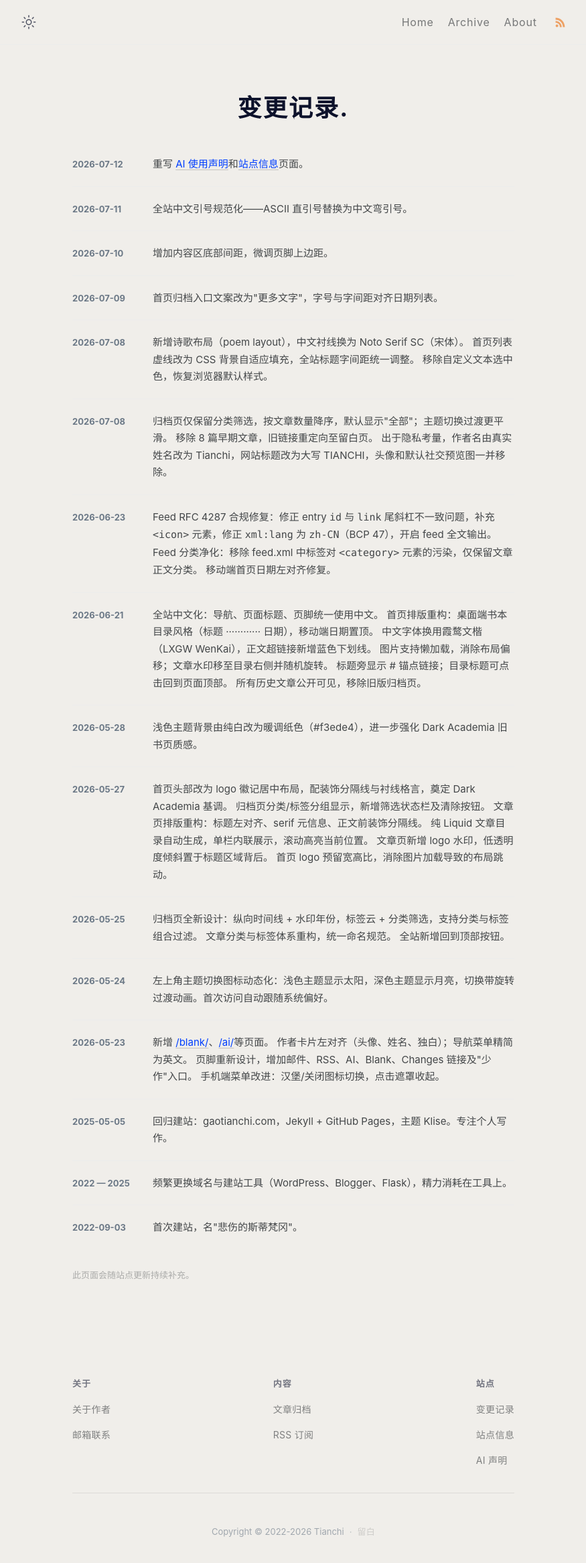
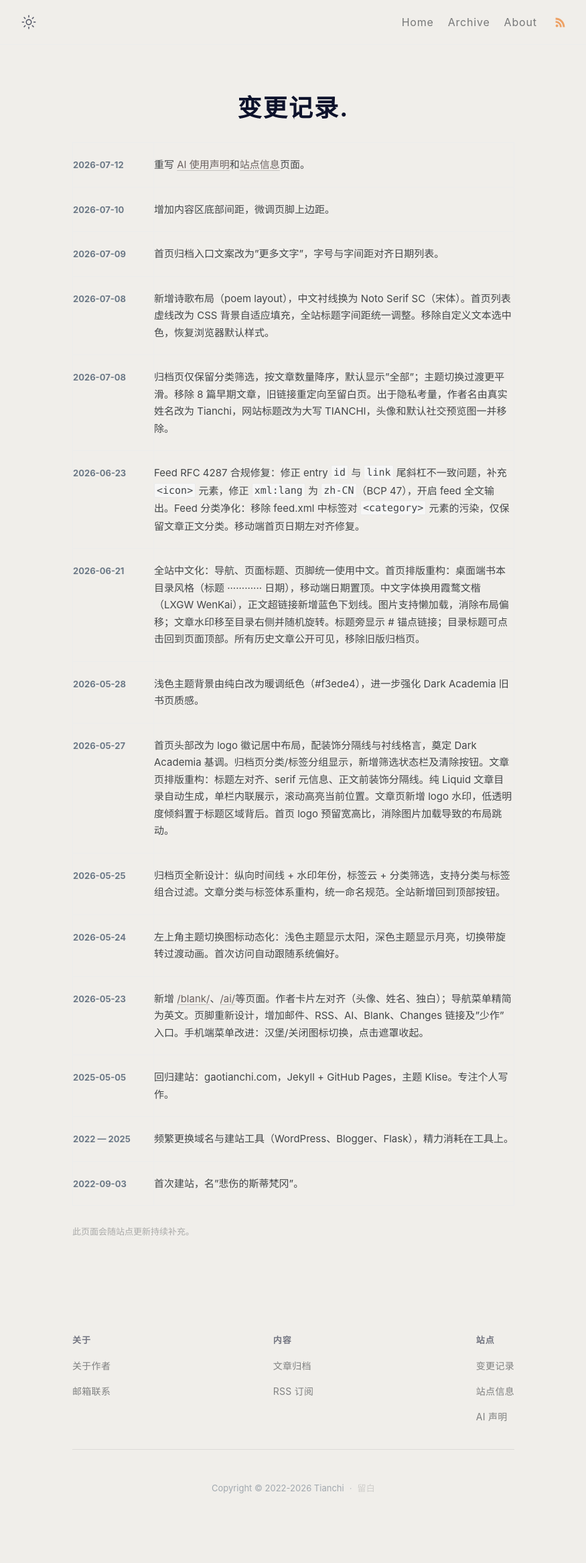
Before and after one commit to gaotianchi/gaotianchi.github.io, a Jekyll site: the page built from _pages/changelog.md, in a window 1280 px wide. Shown: the whole page at 67% size, without its empty margins (202-1077 px from the left). Built offline with Jekyll 4.4.1, drawn with Linux system fonts in a browser that asks for light colours; after the commit the page ends 2268 px from its top, so only the background shows below that.

Commit message:
refactor(changelog): HTML 列表转 Markdown 表格，移除内联样式
- 45 行 HTML <ul> + 55 行内联 <style>（含硬编码蓝色链接）替换为 GFM 表格
- 新增 .changelog-table SCSS 规则于 _post.scss 及 _dark.scss
- 链接颜色由全局 .page-content a 统一接管，不再需要独立覆盖

Co-Authored-By: Claude Fable 5 <noreply@anthropic.com>

```diff
--- a/_pages/changelog.md
+++ b/_pages/changelog.md
@@ -5,184 +5,23 @@ layout: page
 description: 这个站点的变更记录。
 ---
 
-<ul class="changelog">
-  <li class="changelog-entry">
-    <time class="changelog-date">2026-07-12</time>
-    <div class="changelog-content">
-      重写 <a href="/ai/">AI 使用声明</a>和<a href="/colophon/">站点信息</a>页面。
-    </div>
-  </li>
-  <li class="changelog-entry">
-    <time class="changelog-date">2026-07-11</time>
-    <div class="changelog-content">
-      全站中文引号规范化——ASCII 直引号替换为中文弯引号。
-    </div>
-  </li>
-  <li class="changelog-entry">
-    <time class="changelog-date">2026-07-10</time>
-    <div class="changelog-content">
-      增加内容区底部间距，微调页脚上边距。
-    </div>
-  </li>
-  <li class="changelog-entry">
-    <time class="changelog-date">2026-07-09</time>
-    <div class="changelog-content">
-      首页归档入口文案改为"更多文字"，字号与字间距对齐日期列表。
-    </div>
-  </li>
-  <li class="changelog-entry">
-    <time class="changelog-date">2026-07-08</time>
-    <div class="changelog-content">
-      新增诗歌布局（poem layout），中文衬线换为 Noto Serif SC（宋体）。
-      首页列表虚线改为 CSS 背景自适应填充，全站标题字间距统一调整。
-      移除自定义文本选中色，恢复浏览器默认样式。
-    </div>
-  </li>
-  <li class="changelog-entry">
-    <time class="changelog-date">2026-07-08</time>
-    <div class="changelog-content">
-      归档页仅保留分类筛选，按文章数量降序，默认显示"全部"；主题切换过渡更平滑。
-      移除 8 篇早期文章，旧链接重定向至留白页。
-      出于隐私考量，作者名由真实姓名改为 Tianchi，网站标题改为大写 TIANCHI，头像和默认社交预览图一并移除。
-    </div>
-  </li>
-  <li class="changelog-entry">
-    <time class="changelog-date">2026-06-23</time>
-    <div class="changelog-content">
-      Feed RFC 4287 合规修复：修正 entry <code>id</code> 与 <code>link</code> 尾斜杠不一致问题，补充 <code>&lt;icon&gt;</code> 元素，修正 <code>xml:lang</code> 为 <code>zh-CN</code>（BCP 47），开启 feed 全文输出。
-      Feed 分类净化：移除 feed.xml 中标签对 <code>&lt;category&gt;</code> 元素的污染，仅保留文章正文分类。
-      移动端首页日期左对齐修复。
-    </div>
-  </li>
-  <li class="changelog-entry">
-    <time class="changelog-date">2026-06-21</time>
-    <div class="changelog-content">
-      全站中文化：导航、页面标题、页脚统一使用中文。
-      首页排版重构：桌面端书本目录风格（标题 ············ 日期），移动端日期置顶。
-      中文字体换用霞鹜文楷（LXGW WenKai），正文超链接新增蓝色下划线。
-      图片支持懒加载，消除布局偏移；文章水印移至目录右侧并随机旋转。
-      标题旁显示 # 锚点链接；目录标题可点击回到页面顶部。
-      所有历史文章公开可见，移除旧版归档页。
-    </div>
-  </li>
-  <li class="changelog-entry">
-    <time class="changelog-date">2026-05-28</time>
-    <div class="changelog-content">
-      浅色主题背景由纯白改为暖调纸色（#f3ede4），进一步强化 Dark Academia 旧书页质感。
-    </div>
-  </li>
-  <li class="changelog-entry">
-    <time class="changelog-date">2026-05-27</time>
-    <div class="changelog-content">
-      首页头部改为 logo 徽记居中布局，配装饰分隔线与衬线格言，奠定 Dark Academia 基调。
-      归档页分类/标签分组显示，新增筛选状态栏及清除按钮。
-      文章页排版重构：标题左对齐、serif 元信息、正文前装饰分隔线。
-      纯 Liquid 文章目录自动生成，单栏内联展示，滚动高亮当前位置。
-      文章页新增 logo 水印，低透明度倾斜置于标题区域背后。
-      首页 logo 预留宽高比，消除图片加载导致的布局跳动。
-    </div>
-  </li>
-  <li class="changelog-entry">
-    <time class="changelog-date">2026-05-25</time>
-    <div class="changelog-content">
-      归档页全新设计：纵向时间线 + 水印年份，标签云 + 分类筛选，支持分类与标签组合过滤。
-      文章分类与标签体系重构，统一命名规范。
-      全站新增回到顶部按钮。
-    </div>
-  </li>
-  <li class="changelog-entry">
-    <time class="changelog-date">2026-05-24</time>
-    <div class="changelog-content">
-      左上角主题切换图标动态化：浅色主题显示太阳，深色主题显示月亮，切换带旋转过渡动画。首次访问自动跟随系统偏好。
-    </div>
-  </li>
-  <li class="changelog-entry">
-    <time class="changelog-date">2026-05-23</time>
-    <div class="changelog-content">
-      新增 <a href="/blank/">/blank/</a>、<a href="/ai/">/ai/</a>等页面。
-      作者卡片左对齐（头像、姓名、独白）；导航菜单精简为英文。
-      页脚重新设计，增加邮件、RSS、AI、Blank、Changes 链接及"少作"入口。
-      手机端菜单改进：汉堡/关闭图标切换，点击遮罩收起。
-    </div>
-  </li>
-  <li class="changelog-entry">
-    <time class="changelog-date">2025-05-05</time>
-    <div class="changelog-content">
-      回归建站：gaotianchi.com，Jekyll + GitHub Pages，主题 Klise。专注个人写作。
-    </div>
-  </li>
-  <li class="changelog-entry">
-    <time class="changelog-date">2022 — 2025</time>
-    <div class="changelog-content">
-      频繁更换域名与建站工具（WordPress、Blogger、Flask），精力消耗在工具上。
-    </div>
-  </li>
-  <li class="changelog-entry">
-    <time class="changelog-date">2022-09-03</time>
-    <div class="changelog-content">
-      首次建站，名"悲伤的斯蒂梵冈"。
-    </div>
-  </li>
-</ul>
-
-<style>
-  .changelog {
-    list-style: none;
-    margin: 0;
-    padding: 0;
-  }
-  .changelog-entry {
-    display: flex;
-    gap: 1rem;
-    padding: 1.25rem 0;
-    border-bottom: 1px solid #ececec;
-  }
-  .changelog-entry::before {
-    display: none;
-  }
-  .changelog-entry:last-child {
-    border-bottom: none;
-  }
-  .changelog-date {
-    flex-shrink: 0;
-    width: 6.5rem;
-    font-size: 0.8125rem;
-    font-weight: 700;
-    color: #6b7886;
-    padding-top: 1px;
-  }
-  .changelog-content {
-    font-size: 0.9375rem;
-    line-height: 1.7;
-    color: #434648;
-    min-width: 0;
-    overflow-wrap: break-word;
-    word-break: break-word;
-  }
-  .changelog-content a {
-    color: #003fff;
-  }
-  @media (max-width: 768px) {
-    .changelog-entry {
-      flex-direction: column;
-      gap: 0.25rem;
-    }
-    .changelog-date {
-      width: auto;
-    }
-  }
-  body[data-theme="dark"] .changelog-entry {
-    border-bottom-color: #1b1d25;
-  }
-  body[data-theme="dark"] .changelog-date {
-    color: #767f87;
-  }
-  body[data-theme="dark"] .changelog-content {
-    color: #c7bebe;
-  }
-  body[data-theme="dark"] .changelog-content a {
-    color: #ff5277;
-  }
-</style>
+| 日期 | 变更 |
+|------|------|
+| 2026-07-12 | 重写 [AI 使用声明](/ai/)和[站点信息](/colophon/)页面。 |
+| 2026-07-10 | 增加内容区底部间距，微调页脚上边距。 |
+| 2026-07-09 | 首页归档入口文案改为"更多文字"，字号与字间距对齐日期列表。 |
+| 2026-07-08 | 新增诗歌布局（poem layout），中文衬线换为 Noto Serif SC（宋体）。首页列表虚线改为 CSS 背景自适应填充，全站标题字间距统一调整。移除自定义文本选中色，恢复浏览器默认样式。 |
+| 2026-07-08 | 归档页仅保留分类筛选，按文章数量降序，默认显示"全部"；主题切换过渡更平滑。移除 8 篇早期文章，旧链接重定向至留白页。出于隐私考量，作者名由真实姓名改为 Tianchi，网站标题改为大写 TIANCHI，头像和默认社交预览图一并移除。 |
+| 2026-06-23 | Feed RFC 4287 合规修复：修正 entry `id` 与 `link` 尾斜杠不一致问题，补充 `<icon>` 元素，修正 `xml:lang` 为 `zh-CN`（BCP 47），开启 feed 全文输出。Feed 分类净化：移除 feed.xml 中标签对 `<category>` 元素的污染，仅保留文章正文分类。移动端首页日期左对齐修复。 |
+| 2026-06-21 | 全站中文化：导航、页面标题、页脚统一使用中文。首页排版重构：桌面端书本目录风格（标题 ············ 日期），移动端日期置顶。中文字体换用霞鹜文楷（LXGW WenKai），正文超链接新增蓝色下划线。图片支持懒加载，消除布局偏移；文章水印移至目录右侧并随机旋转。标题旁显示 # 锚点链接；目录标题可点击回到页面顶部。所有历史文章公开可见，移除旧版归档页。 |
+| 2026-05-28 | 浅色主题背景由纯白改为暖调纸色（#f3ede4），进一步强化 Dark Academia 旧书页质感。 |
+| 2026-05-27 | 首页头部改为 logo 徽记居中布局，配装饰分隔线与衬线格言，奠定 Dark Academia 基调。归档页分类/标签分组显示，新增筛选状态栏及清除按钮。文章页排版重构：标题左对齐、serif 元信息、正文前装饰分隔线。纯 Liquid 文章目录自动生成，单栏内联展示，滚动高亮当前位置。文章页新增 logo 水印，低透明度倾斜置于标题区域背后。首页 logo 预留宽高比，消除图片加载导致的布局跳动。 |
+| 2026-05-25 | 归档页全新设计：纵向时间线 + 水印年份，标签云 + 分类筛选，支持分类与标签组合过滤。文章分类与标签体系重构，统一命名规范。全站新增回到顶部按钮。 |
+| 2026-05-24 | 左上角主题切换图标动态化：浅色主题显示太阳，深色主题显示月亮，切换带旋转过渡动画。首次访问自动跟随系统偏好。 |
+| 2026-05-23 | 新增 [/blank/](/blank/)、[/ai/](/ai/)等页面。作者卡片左对齐（头像、姓名、独白）；导航菜单精简为英文。页脚重新设计，增加邮件、RSS、AI、Blank、Changes 链接及"少作"入口。手机端菜单改进：汉堡/关闭图标切换，点击遮罩收起。 |
+| 2025-05-05 | 回归建站：gaotianchi.com，Jekyll + GitHub Pages，主题 Klise。专注个人写作。 |
+| 2022 — 2025 | 频繁更换域名与建站工具（WordPress、Blogger、Flask），精力消耗在工具上。 |
+| 2022-09-03 | 首次建站，名"悲伤的斯蒂梵冈"。 |
+{: .changelog-table}
 
 <small style="display:block; margin-top: 2em; opacity: 0.4; font-size: 0.8125rem;">此页面会随站点更新持续补充。</small>
--- a/_sass/klise/_dark.scss
+++ b/_sass/klise/_dark.scss
@@ -54,6 +54,27 @@ body[data-theme="dark"] {
 
       .anchor-head {
         color: inherit;
+      }
+    }
+  }
+
+  // Changelog table
+  .changelog-table {
+    td, th {
+      border-bottom-color: $dark-light;
+    }
+
+    td:first-child {
+      color: $dark-gray;
+    }
+
+    td:last-child {
+      color: $dark-text-base-color;
+    }
+
+    @include media-query($on-mobile) {
+      tr {
+        border-bottom-color: $dark-light;
       }
     }
   }
--- a/_sass/klise/_post.scss
+++ b/_sass/klise/_post.scss
@@ -276,6 +276,65 @@
   }
 }
 
+// Changelog table
+.changelog-table {
+  width: 100%;
+  border-collapse: collapse;
+  font-size: 0.9375rem;
+  line-height: 1.7;
+
+  td, th {
+    padding: 1.25rem 0;
+    border-bottom: 1px solid $light;
+    vertical-align: baseline;
+    text-align: left;
+  }
+
+  th {
+    display: none;
+  }
+
+  td:first-child {
+    width: 6.5rem;
+    font-size: 0.8125rem;
+    font-weight: 700;
+    color: $gray;
+    white-space: nowrap;
+    padding-right: 1rem;
+  }
+
+  td:last-child {
+    color: $text-base-color;
+  }
+
+  tr:last-child td {
+    border-bottom: none;
+  }
+
+  @include media-query($on-mobile) {
+    td, th {
+      display: block;
+      padding: 0.25rem 0;
+      border-bottom: none;
+    }
+
+    td:first-child {
+      width: auto;
+      padding-right: 0;
+    }
+
+    tr {
+      padding: 1rem 0;
+      border-bottom: 1px solid $light;
+      display: block;
+    }
+
+    tr:last-child {
+      border-bottom: none;
+    }
+  }
+}
+
 // Post body — refined reading typography
 .post-body {
   position: relative;
```
